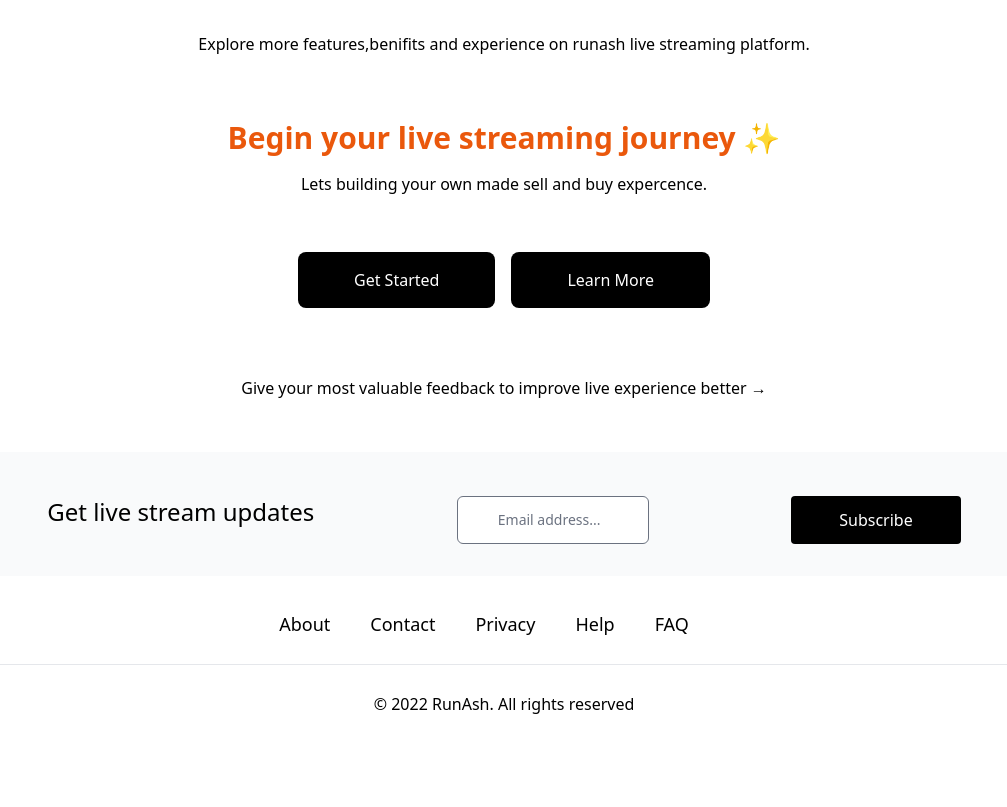
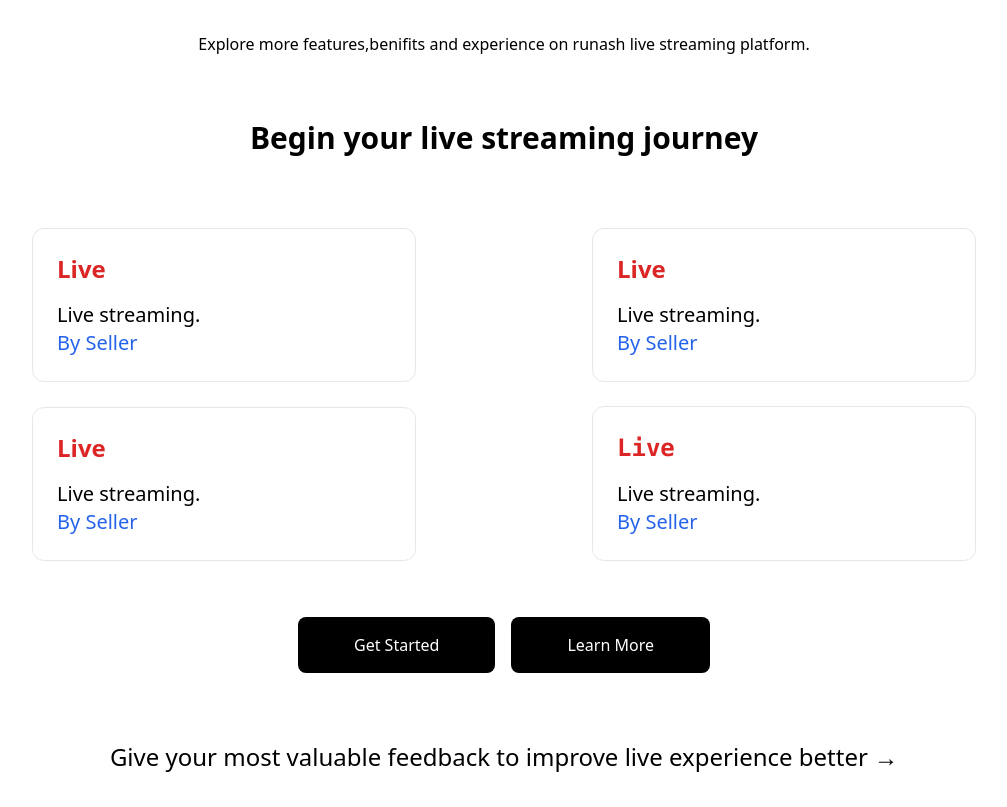
Before and after one commit to Vaibhavmurmu/nextjs13, a Next.js app: page / in a window 1280 px wide. Shown: the part 1990-2797 px from the top of the page, without its empty margins (136-1143 px from the left). Before the commit the page ends 2734 px from the top, so only its background shows below. Built offline with nearby package versions, Linux system fonts and the light colour scheme.

Commit message:
Change to be committed

```diff
--- a/components/Footer.js
+++ b/components/Footer.js
@@ -1,5 +1,5 @@
-import Link from "next/link";
-import Image from "next/image";
+import Link from "next/link"
+import Image from "next/image"
 
 export default function Footer() {
     return (
--- a/components/Navbar.js
+++ b/components/Navbar.js
@@ -4,7 +4,7 @@ import { Bars2Icon, XMarkIcon} from '@heroicons/react/24/solid'
 export default function Navbar() {
     return (
         <main className="flex w-full flex-1 flex-col items-center justify-center px-21 text-center">
-        <div className=" mt-6 flex max-w-10xl flex-wrap items-center justify-around sm:w-full fixed flex-row bg-natural-50 backdrop-blur-sm shadow-sm opecity-25 blur-none h-8 px-20 py-16">
+        <div className=" mt-6 max-w-10xl flex-wrap items-center justify-around sm:w-full fixed flex-row bg-natural-50 backdrop-blur-sm shadow-sm opecity-25 blur-none h-8 px-20 py-16 hidden md:flex ">
         <div className="flex flex-row items-left">
             <h1 className="text-3xl font- p-4 mr-0">RunAsh</h1>
         </div>
--- a/pages/index.js
+++ b/pages/index.js
@@ -28,12 +28,12 @@ export default function Index() {
           Where the retailers build own made live streaming store.
         </p>
         <div className="flex gap-4 flex-cols-2 mt-10 max-w-2xl flex-wrap items-center justify-around">
-        <button className="bg-orange-600 hover:bg-black text-white font-medium py-4 px-14 rounded-lg mt-10">
+        <button className="bg-black text-white font-medium py-4 px-14 rounded-lg mt-10">
           <Link href="/register">
             <a>Go live stream</a>
          </Link>
         </button>
-        <button className="bg-orange-600 hover:bg-black text-white font-medium py-4 px-14 rounded-lg mt-10">
+        <button className="bg-black text-white font-medium py-4 px-14 rounded-lg mt-10">
           <Link href="/register">
             <a>Watched live</a>
           </Link>
@@ -211,41 +211,97 @@ export default function Index() {
             </p>
           </a>
         </div>
-        <p className="mt-8 text-0xl text-center text-base text-black hover:text-black">
+        <p className="mt-8 text-1xl text-center text-black hover:text-black">
           Explore more features,benifits and experience on runash live streaming platform.
         </p>
-          <div className='mt-16 text-xl'>
-                <h4 className="text-3xl text-orange-600 font-bold">Begin your live streaming journey ✨</h4>
-                <p className="mt-4 text-centre text-base text-black text-1xl bottom-2">
-                  Lets building your own made sell and buy expercence.
-                </p>
+          <div className='mt-16 text-2xl'>
+                <h4 className="text-3xl text-black font-bold">Begin your live streaming journey</h4>
         </div>
+        <div className="mt-12 flex max-w-7xl flex-wrap items-center justify-around sm:w-full">
+          <a
+            href="https://nextjs.org/docs"
+            className="mt-6 w-96 rounded-xl border p-6 text-left focus:text-black shadow-lg shadow-white "
+          >
+            <h3 className="text-2xl text-red-600 font-bold">Live</h3>
+            <p className="mt-4 text-xl">
+              Live streaming.
+              <br />
+                <Link href="/login">
+                <a className='text-blue-600'>By Seller</a>
+                </Link>
+            </p>
+          </a>
+          <a
+            href="https://vercel.com/import"
+            className="mt-6 w-96 rounded-xl border p-6 text-left focus:text-black shadow-lg shadow-white"
+          >
+            <h3 className="text-2xl text-red-600 font-bold">Live</h3>
+            <p className="mt-4 text-xl">
+              Live streaming.
+              <br />
+                <Link href="/login">
+
+                <a className='text-blue-600'>By Seller</a>
+                </Link>
+            </p>
+          </a>
+          <a
+            href="https://vercel.com/import"
+            className="mt-6 w-96 rounded-xl border p-6 text-left focus:text-black shadow-lg shadow-white"
+          >
+            <h3 className="text-2xl text-red-600 font-bold">Live</h3>
+            <p className="mt-4 text-xl">
+              Live streaming.
+              <br />
+                <Link href="/login">
+                <a className='text-blue-600'>By Seller</a>
+                </Link>
+            </p>
+          </a>
+          <a
+            href="https://vercel.com/import"
+            className="mt-6 w-96 rounded-xl border p-6 text-left focus:text-black shadow-lg shadow-white "
+          >
+
+
+            <h3 className="text-2xl text-red-600 font-bold"><code className="">Live</code></h3>
+            <p className="mt-4 text-xl">
+              Live streaming.
+              <br />
+                <Link href="/login">
+                <a className='text-blue-600'>By Seller</a>
+                </Link>
+            </p>
+          </a>
+          </div>
+
+
         <div className="flex gap-4 mt-2 max-w-1xl flex-wrap items-center justify-around">
-        <button className="bg-black hover:bg-white text-white font-medium hover:text-black py-4 px-14 rounded-lg mt-12">
+        <button className="bg-black hover:bg-blue-600 text-white font-medium hover:text-black py-4 px-14 rounded-lg mt-12">
           <Link href="/login">
             <a>Get Started</a>
           </Link>
         </button>
-        <button className="bg-black hover:bg-white text-white font-medium hover:text-black py-4 px-14 rounded-lg mt-12">
+        <button className="bg-black hover:bg-blue-600 text-white font-medium hover:text-black py-4 px-14 rounded-lg mt-12">
           <Link href="/register">
             <a>Learn More</a>
           </Link>
         </button>
         </div>
 
-         <p className="mt-12 w-full p-5 text-1xl text-centre">
+         <p className="mt-12 w-full p-5 text-2xl text-centre">
            <Link href="/feedback">
              <a>Give your most valuable feedback to improve live experience better &rarr;</a>
           </Link>
           </p>
 
 
-        <div className="mt-8 flex max-w-full flex-wrap item-centre justify-around bg-gray-50 sm:w-full p-8 rounded">
+        <div className="mt-8 flex max-w-full flex-wrap item-centre justify-around bg-gradient-to-r from-natural-100 sm:w-full p-8 rounded">
           <h2 className="mt-3 text-2xl text-bold">
             Get live stream updates
           </h2>
           <input className=" mt-3 w-48 text-sm leading-2 rounded-md py-2 pl-10" type="text" aria-label="Email address" placeholder="Email address..."></input>
-          <button className="mt-3 bg-black text-white hover:bg-white hover:text-black font-n py-3 px-12 rounded">Subscribe</button>
+          <button className="mt-3 bg-black text-white hover:bg-orange-600 hover:text-white font-b py-3 px-14 rounded">Subscribe</button>
         </div>
       </main>
     </div>
```
